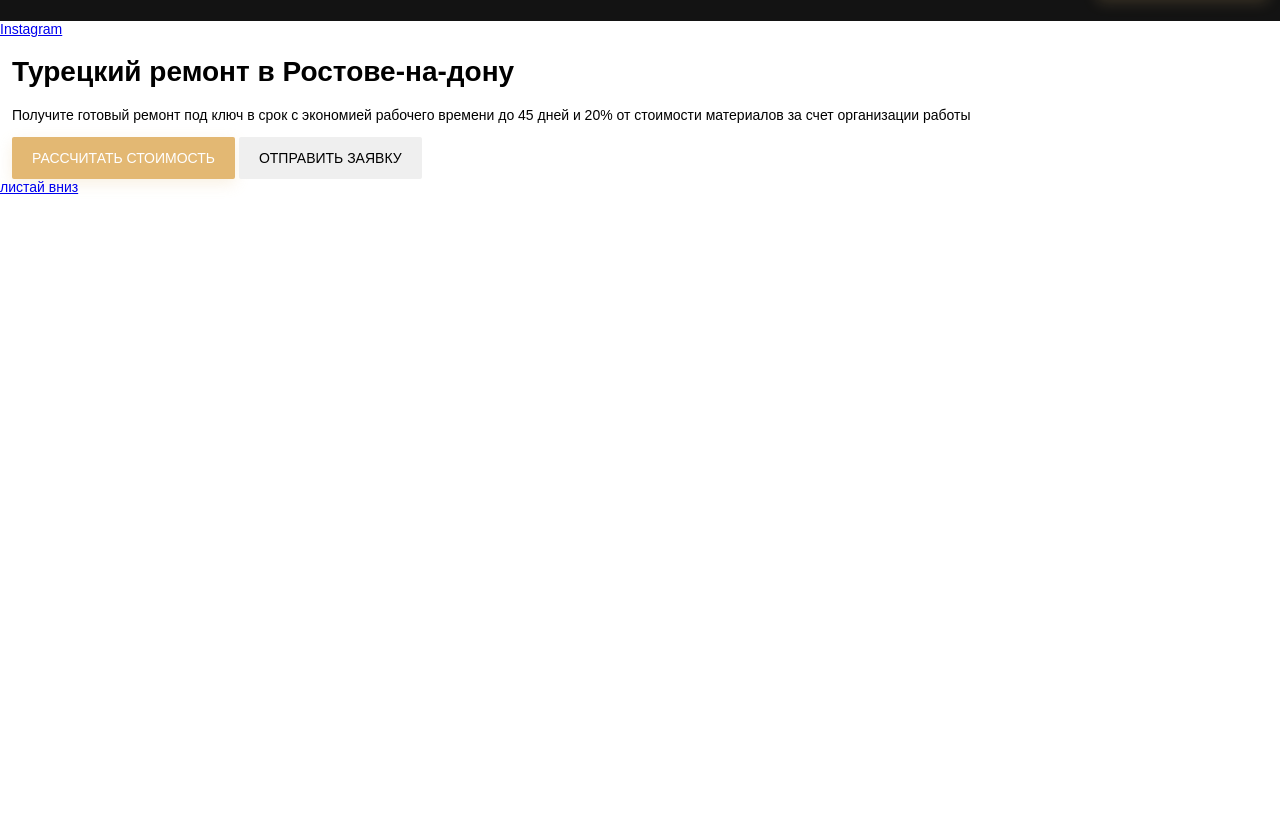
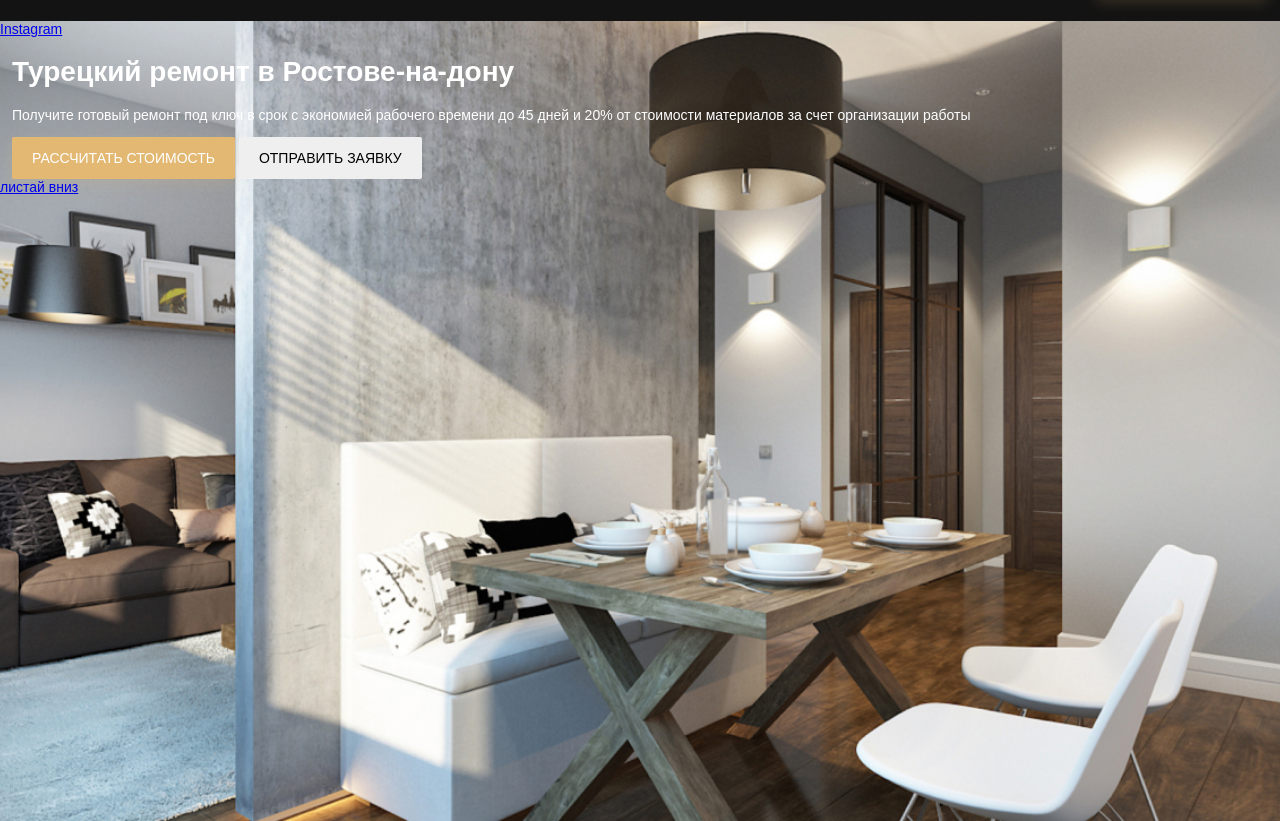
Before and after one commit to antocsan/HomeWork, a website built with webpack: page index.html in a window 1280 px wide. Shown: the part 69-890 px from the top of the page. Before the commit the page ends 800 px from the top, so only its background shows below. Built offline with nearby package versions, Linux system fonts and the light colour scheme; files whose address does not match are found by name.

Commit message:
feat:add new file

```diff
--- a/sass/style.sass
+++ b/sass/style.sass
@@ -4,7 +4,7 @@
 @import 'interface'
 @import 'grid';
 @import 'templates/_header';
-
+@import 'templates/_hero';
 
 
 
--- /dev/null
+++ b/sass/templates/_hero.sass
@@ -0,0 +1,4 @@
+.hero
+    background: $dark url('../../img/hero-bg.jpg') no-repeat center /cover
+    height: 100vh
+    color: $light
```
Also changed, not shown: dist/css/style.min.css, img/hero-bg.jpg (added), 1 other file.
